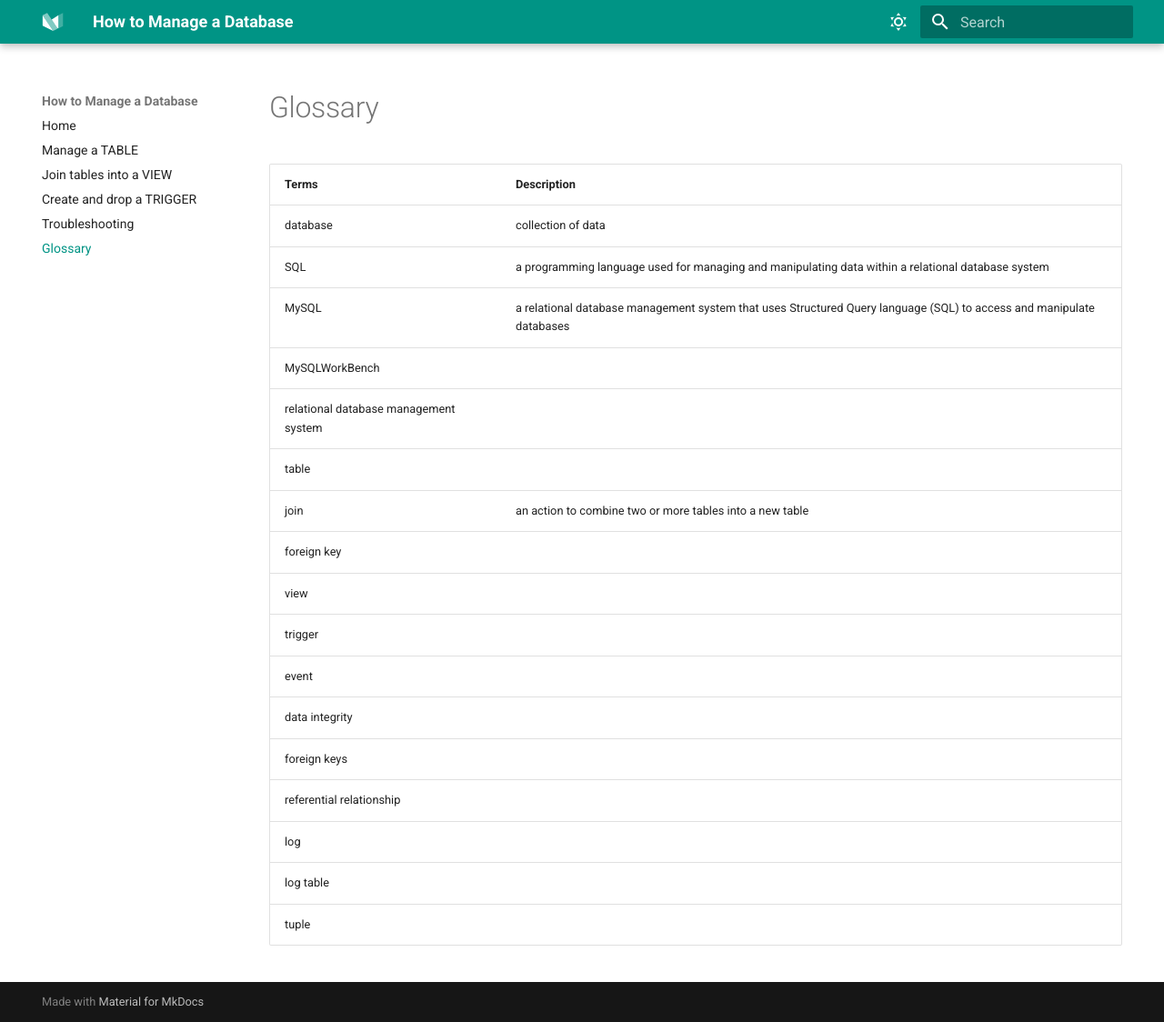
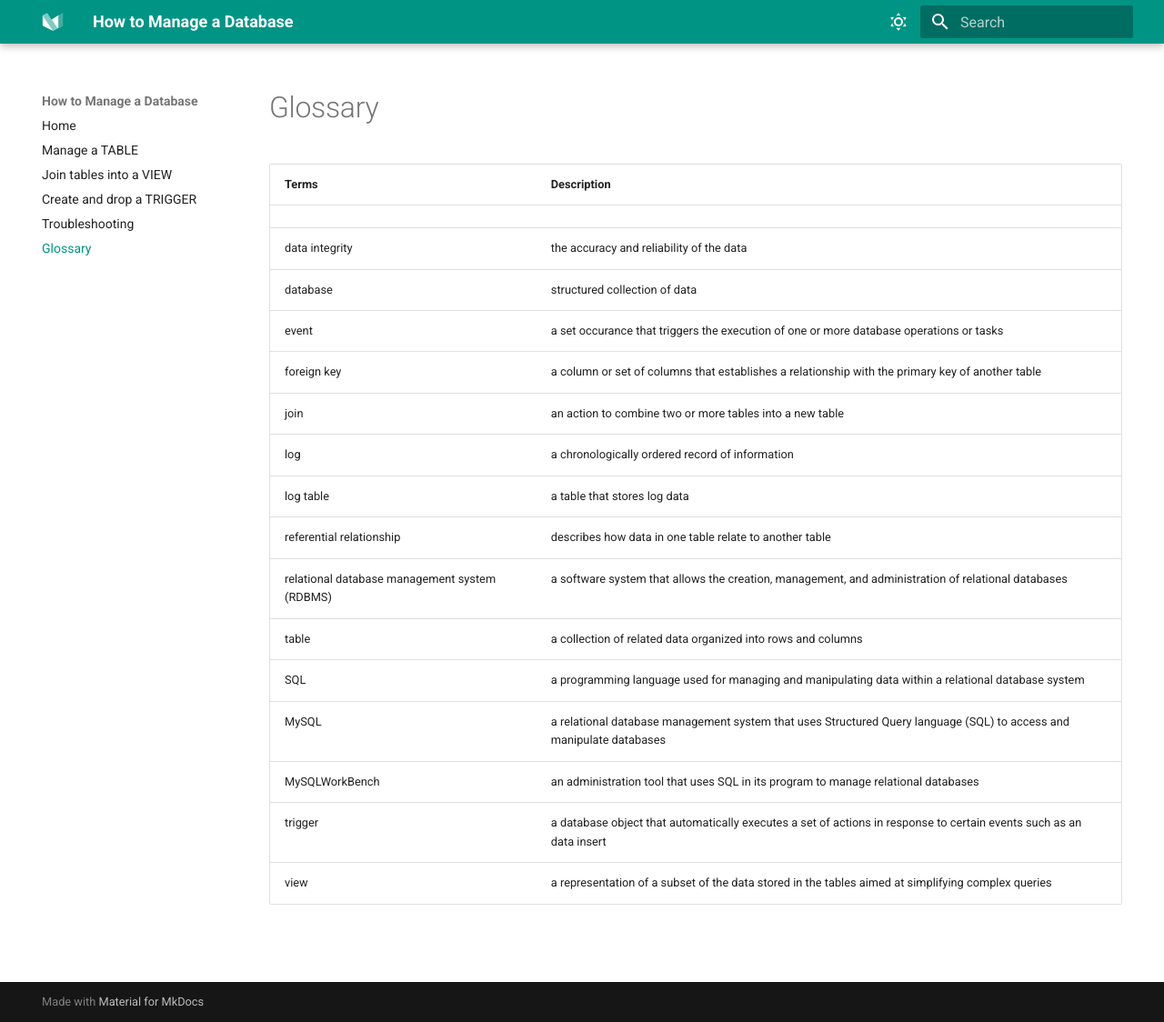
Before and after one commit to izcheung/mySQLWorkBenchUserDoc, an MkDocs documentation site: the page built from docs/glossary.md, in a window 1280 px wide and 1124 px high. Shown: the whole window at 91% size. Built offline with MkDocs 1.6.1 and Material for MkDocs 9.7.7, drawn with Linux system fonts in a browser that asks for light colours.

Commit message:
Add glossary definitions

```diff
--- a/docs/glossary.md
+++ b/docs/glossary.md
@@ -1,20 +1,19 @@
 # Glossary
 | Terms       | Description                          |
 | ----------- | ------------------------------------ |
-| database    | collection of data  |
+|
+| data integrity | the accuracy and reliability of the data |
+| database    | structured collection of data  |
+| event | a set occurance that triggers the execution of one or more database operations or tasks |
+| foreign key  |  a column or set of columns that establishes a relationship with the primary key of another table
+| join    | an action to combine two or more tables into a new table |
+| log    | a chronologically ordered record of information|
+| log table    | a table that stores log data|
+| referential relationship    | describes how data in one table relate to another table |
+| relational database management system (RDBMS)| a software system that allows the creation, management, and administration of relational databases  |
+| table    | a collection of related data organized into rows and columns |
 | SQL      | a programming language used for managing and manipulating data within a relational database system |
 | MySQL    | a relational database management system that uses Structured Query language (SQL) to access and manipulate databases |
-| MySQLWorkBench    | |
-| relational database management system| |
-| table    | |
-| join    | an action to combine two or more tables into a new table |
-| foreign key    | |
-| view    | |
-| trigger    | |
-| event    | |
-| data integrity    | |
-| foreign keys    | |
-| referential relationship    | |
-| log    | |
-| log table    | |
-| tuple| |
+| MySQLWorkBench    | an administration tool that uses SQL in its program to manage relational databases|
+| trigger    | a database object that automatically executes a set of actions in response to certain events such as an data insert
+| view    | a representation of a subset of the data stored in the tables aimed at simplifying complex queries |
```
Also changed, not shown: docs/troubleshooting.md (+0 -1 lines).
